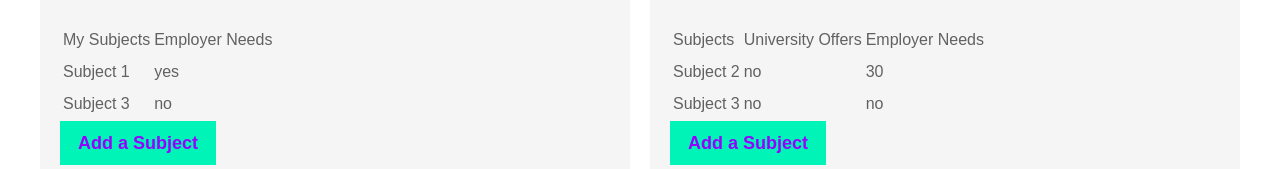
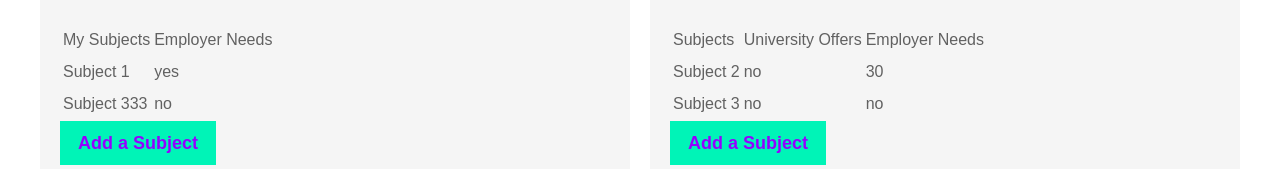
Before and after one commit to k6ps/eduemp-frontend, a Svelte app: page /student in a window 1280 px wide. Shown: the part 160-329 px from the top of the page. Built offline with nearby package versions, Linux system fonts and the light colour scheme; a web font is replaced by a local one.

Commit message:
Including subjects from filtered array instead of hard-coding.

```diff
--- a/src/routes/StudentMyCurriculum.svelte
+++ b/src/routes/StudentMyCurriculum.svelte
@@ -1,5 +1,19 @@
 <script>
-	import SectionTitle from '../components/SectionTitle.svelte';
+    import SectionTitle from '../components/SectionTitle.svelte';
+
+    const allSubjects = [
+        {
+            id: "subject1",
+            title: "Subject 1",
+            employerNeeds: true
+        },
+        {
+            id: "subject3",
+            title: "Subject 333",
+            employerNeeds: false
+        },
+    ];
+    let mySubjectIds = ["subject1", "subject3"];
 </script>
 
 <SectionTitle sectionTitle="My Curriculum"/>
@@ -11,14 +25,14 @@
         </tr>
     </thead>
     <tbody>
-        <tr>
-            <td>Subject 1</td>
-            <td>yes</td>
-        </tr>
-        <tr>
-            <td>Subject 3</td>
-            <td>no</td>
-        </tr>
+        {#each allSubjects as subject}
+            {#if mySubjectIds.includes(subject.id)}
+                <tr>
+                    <td>{subject.title}</td>
+                    <td>{subject.employerNeeds ? 'yes' : 'no'}</td>
+                </tr>
+            {/if}
+        {/each}
     </tbody>
 </table>
 <a class="button">Add a Subject</a>
```
